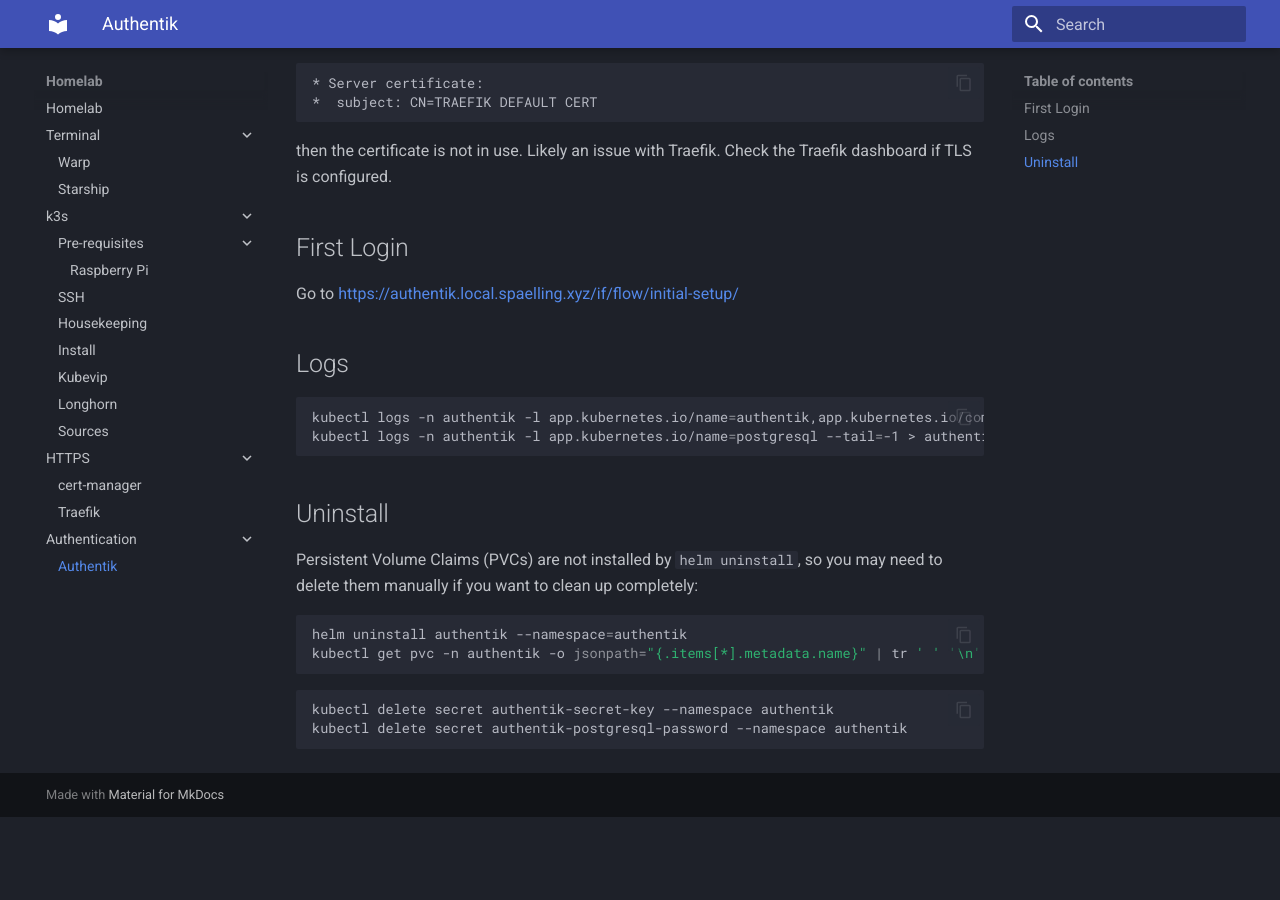
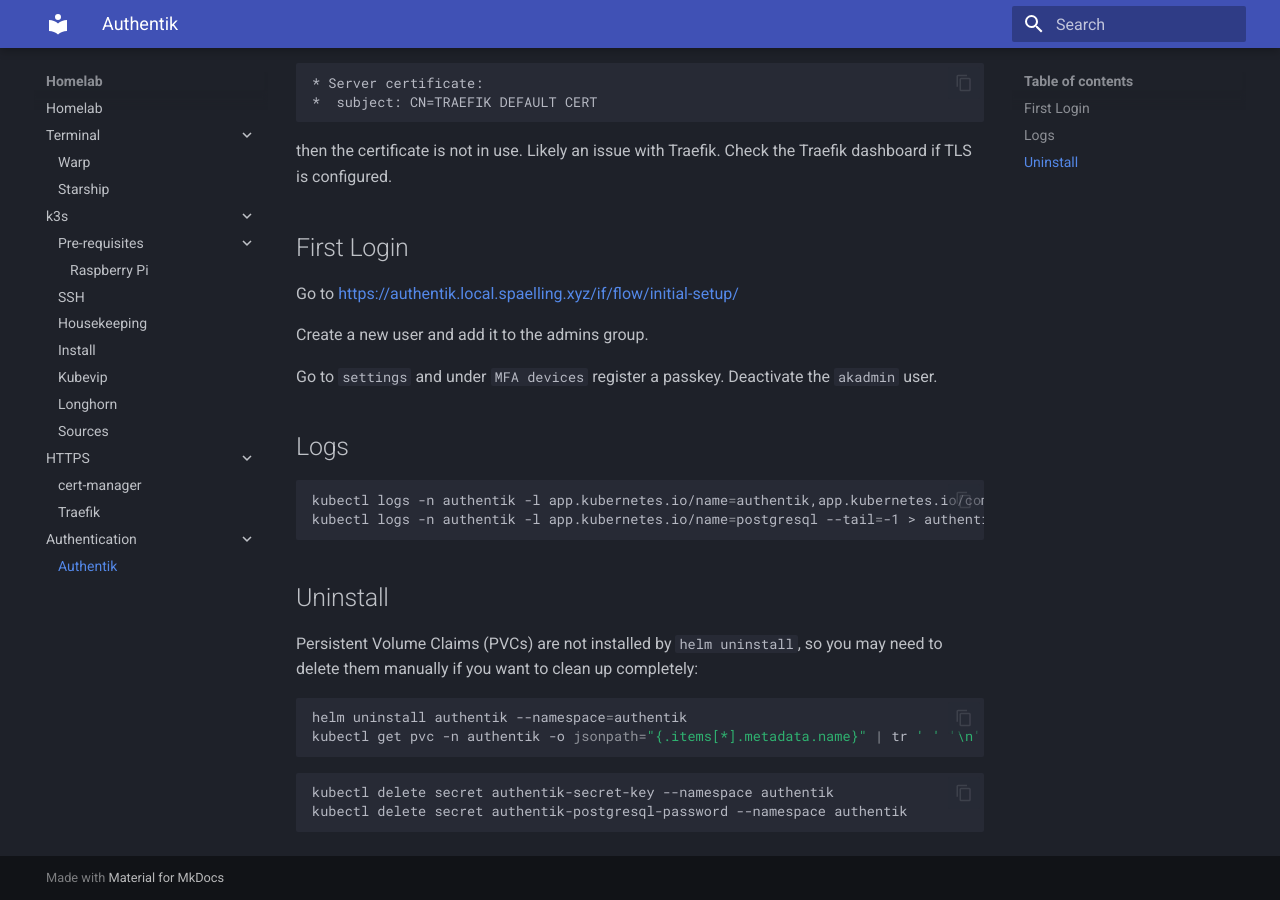
Before and after one commit to spaelling/homelab-pages, an MkDocs documentation site: the page built from docs/authentik/authentik.md, in a window 1280 px wide and 900 px high, scrolled down 1066 px. Built offline with MkDocs 1.6.1 and Material for MkDocs 9.7.7, drawn with Linux system fonts in a browser that asks for light colours; before the commit the page ends 1883 px from its top, so only the background shows below that.

Commit message:
docs: add instructions for creating a new user and registering a passkey in Authentik

````diff
--- a/docs/authentik/authentik.md
+++ b/docs/authentik/authentik.md
@@ -67,6 +67,10 @@
 
 Go to [https://authentik.local.spaelling.xyz/if/flow/initial-setup/](https://authentik.local.spaelling.xyz/if/flow/initial-setup/)
 
+Create a new user and add it to the admins group.
+
+Go to `settings` and under `MFA devices` register a passkey. Deactivate the `akadmin` user.
+
 ## Logs
 
 ```bash
````
